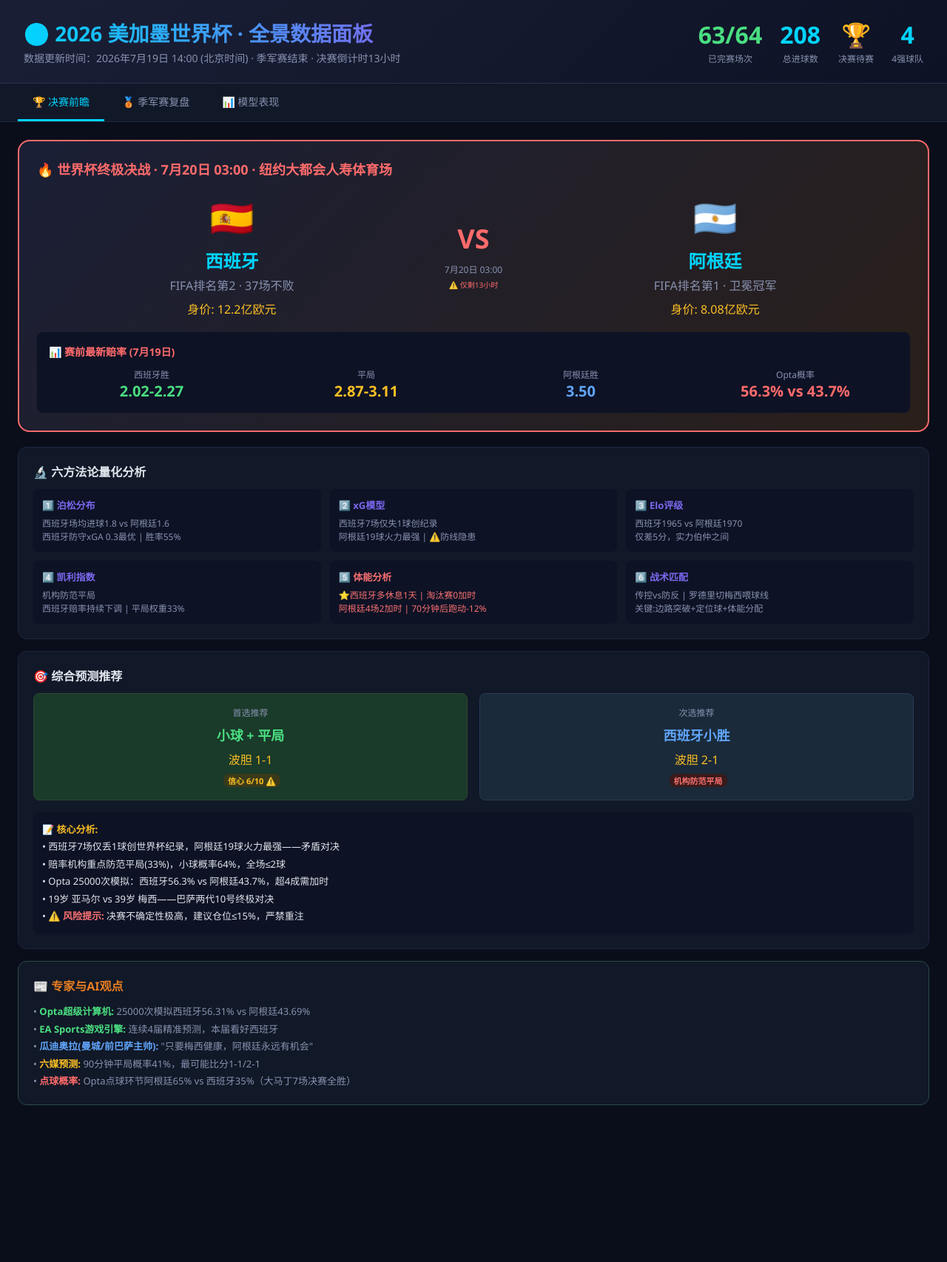
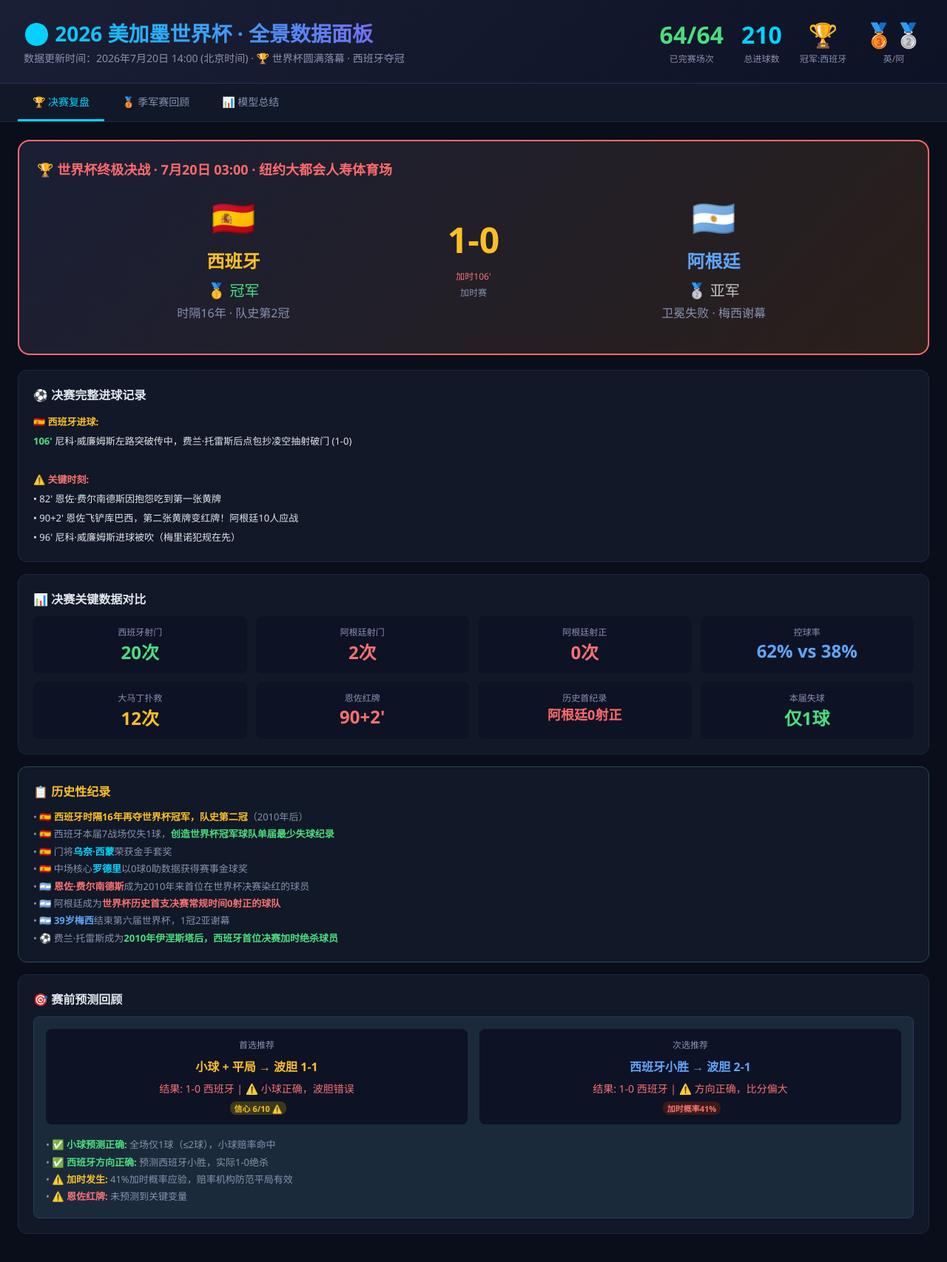
Before and after one commit to harvey890/worldcup-dashboard, a plain HTML site: page index.html in a window 1280 px wide. Shown: the whole page at 74% size. Before the commit the page ends 1534 px from the top, so only its background shows below. Drawn offline with nearby package versions, Linux system fonts and the light colour scheme.

Commit message:
2026世界杯决赛更新：西班牙1-0阿根廷夺冠

```diff
--- a/index.html
+++ b/index.html
@@ -63,129 +63,143 @@ body{font-family:'Segoe UI','PingFang SC','Microsoft YaHei',sans-serif;backgroun
 <div class="header">
   <div>
     <h1>⚽ 2026 美加墨世界杯 · 全景数据面板</h1>
-    <div class="subtitle">数据更新时间：2026年7月19日 14:00 (北京时间) · 季军赛结束 · 决赛倒计时13小时</div>
+    <div class="subtitle">数据更新时间：2026年7月20日 14:00 (北京时间) · 🏆 世界杯圆满落幕 · 西班牙夺冠</div>
   </div>
   <div class="stats-bar">
-    <div class="stat-item"><div class="num" style="color:#4ade80">63/64</div><div class="label">已完赛场次</div></div>
-    <div class="stat-item"><div class="num">208</div><div class="label">总进球数</div></div>
-    <div class="stat-item"><div class="num" style="color:#ff6b6b">🏆</div><div class="label">决赛待赛</div></div>
-    <div class="stat-item"><div class="num">4</div><div class="label">4强球队</div></div></div>
-  </div>
+    <div class="stat-item"><div class="num" style="color:#4ade80">64/64</div><div class="label">已完赛场次</div></div>
+    <div class="stat-item"><div class="num">210</div><div class="label">总进球数</div></div>
+    <div class="stat-item"><div class="num" style="color:#fbbf24">🏆</div><div class="label">冠军:西班牙</div></div>
+    <div class="stat-item"><div class="num">🥉🥈</div><div class="label">英/阿</div></div></div>
 </div>
 
 <div class="tabs">
-  <div class="tab active" onclick="switchTab(0)">🏆 决赛前瞻</div>
-  <div class="tab" onclick="switchTab(1)">🥉 季军赛复盘</div>
-  <div class="tab" onclick="switchTab(2)">📊 模型表现</div>
+  <div class="tab active" onclick="switchTab(0)">🏆 决赛复盘</div>
+  <div class="tab" onclick="switchTab(1)">🥉 季军赛回顾</div>
+  <div class="tab" onclick="switchTab(2)">📊 模型总结</div>
 </div>
 
 <div class="content">
 
-<!-- Panel 0: 决赛前瞻 -->
+<!-- Panel 0: 决赛复盘 -->
 <div class="panel active" id="panel0">
   <div class="final-card">
-    <div class="fc-header">🔥 世界杯终极决战 · 7月20日 03:00 · 纽约大都会人寿体育场</div>
+    <div class="fc-header">🏆 世界杯终极决战 · 7月20日 03:00 · 纽约大都会人寿体育场</div>
     <div style="display:grid;grid-template-columns:1fr auto 1fr;gap:24px;align-items:center;margin:20px 0">
       <div style="text-align:center">
         <div style="font-size:48px;margin-bottom:8px">🇪🇸</div>
-        <div style="font-size:24px;font-weight:700;color:#00d4ff">西班牙</div>
-        <div style="color:#8892b0;margin-top:4px">FIFA排名第2 · 37场不败</div>
-        <div style="color:#fbbf24;margin-top:8px">身价: 12.2亿欧元</div>
+        <div style="font-size:24px;font-weight:700;color:#fbbf24">西班牙</div>
+        <div style="color:#4ade80;margin-top:8px;font-size:20px">🥇 冠军</div>
+        <div style="color:#8892b0;margin-top:4px">时隔16年 · 队史第2冠</div>
       </div>
       <div style="text-align:center">
-        <div style="font-size:36px;font-weight:800;color:#ff6b6b">VS</div>
-        <div style="font-size:12px;color:#8892b0;margin-top:8px">7月20日 03:00</div>
-        <div style="font-size:10px;color:#ff6b6b;margin-top:4px">⚠️ 仅剩13小时</div>
+        <div style="font-size:48px;font-weight:800;color:#fbbf24">1-0</div>
+        <div style="font-size:12px;color:#f87171;margin-top:8px">加时106'</div>
+        <div style="font-size:12px;color:#8892b0;margin-top:4px">加时赛</div>
       </div>
       <div style="text-align:center">
         <div style="font-size:48px;margin-bottom:8px">🇦🇷</div>
-        <div style="font-size:24px;font-weight:700;color:#00d4ff">阿根廷</div>
-        <div style="color:#8892b0;margin-top:4px">FIFA排名第1 · 卫冕冠军</div>
-        <div style="color:#fbbf24;margin-top:8px">身价: 8.08亿欧元</div>
-      </div>
-    </div>
-    <div style="background:#0d1225;border-radius:8px;padding:16px;margin-top:16px">
-      <div style="font-size:14px;font-weight:600;color:#ff6b6b;margin-bottom:12px">📊 赛前最新赔率 (7月19日)</div>
-      <div style="display:grid;grid-template-columns:repeat(4,1fr);gap:12px;text-align:center">
-        <div><div style="color:#8892b0;font-size:12px">西班牙胜</div><div style="color:#4ade80;font-size:20px;font-weight:700">2.02-2.27</div></div>
-        <div><div style="color:#8892b0;font-size:12px">平局</div><div style="color:#fbbf24;font-size:20px;font-weight:700">2.87-3.11</div></div>
-        <div><div style="color:#8892b0;font-size:12px">阿根廷胜</div><div style="color:#60a5fa;font-size:20px;font-weight:700">3.50</div></div>
-        <div><div style="color:#8892b0;font-size:12px">Opta概率</div><div style="color:#ff6b6b;font-size:20px;font-weight:700">56.3% vs 43.7%</div></div>
+        <div style="font-size:24px;font-weight:700;color:#60a5fa">阿根廷</div>
+        <div style="color:#c0c0c0;margin-top:8px;font-size:20px">🥈 亚军</div>
+        <div style="color:#8892b0;margin-top:4px">卫冕失败 · 梅西谢幕</div>
       </div>
     </div>
   </div>
 
   <div class="card">
-    <div class="card-title">🔬 六方法论量化分析</div>
-    <div style="display:grid;grid-template-columns:repeat(auto-fit,minmax(300px,1fr));gap:12px">
-      <div style="background:#0d1225;border-radius:8px;padding:12px">
-        <div style="font-size:13px;font-weight:600;color:#7b68ee;margin-bottom:6px">1️⃣ 泊松分布</div>
-        <div style="font-size:12px;color:#8892b0">西班牙场均进球1.8 vs 阿根廷1.6<br>西班牙防守xGA 0.3最优 | 胜率55%</div>
+    <div class="card-title">⚽ 决赛完整进球记录</div>
+    <div style="font-size:13px;color:#e0e6ed;line-height:2">
+      <p><strong style="color:#fbbf24">🇪🇸 西班牙进球:</strong></p>
+      <p><strong style="color:#4ade80">106'</strong> 尼科·威廉姆斯左路突破传中，费兰·托雷斯后点包抄凌空抽射破门 (1-0)</p>
+      <br/>
+      <p><strong style="color:#f87171">⚠️ 关键时刻:</strong></p>
+      <p>• 82' 恩佐·费尔南德斯因抱怨吃到第一张黄牌</p>
+      <p>• 90+2' 恩佐飞铲库巴西，第二张黄牌变红牌！阿根廷10人应战</p>
+      <p>• 96' 尼科·威廉姆斯进球被吹（梅里诺犯规在先）</p>
+    </div>
+  </div>
+
+  <div class="card">
+    <div class="card-title">📊 决赛关键数据对比</div>
+    <div style="display:grid;grid-template-columns:repeat(4,1fr);gap:12px">
+      <div style="background:#0d1225;border-radius:8px;padding:12px;text-align:center">
+        <div style="color:#8892b0;font-size:12px">西班牙射门</div>
+        <div style="color:#4ade80;font-size:24px;font-weight:700">20次</div>
       </div>
-      <div style="background:#0d1225;border-radius:8px;padding:12px">
-        <div style="font-size:13px;font-weight:600;color:#7b68ee;margin-bottom:6px">2️⃣ xG模型</div>
-        <div style="font-size:12px;color:#8892b0">西班牙7场仅失1球创纪录<br>阿根廷19球火力最强 | ⚠️防线隐患</div>
+      <div style="background:#0d1225;border-radius:8px;padding:12px;text-align:center">
+        <div style="color:#8892b0;font-size:12px">阿根廷射门</div>
+        <div style="color:#f87171;font-size:24px;font-weight:700">2次</div>
       </div>
-      <div style="background:#0d1225;border-radius:8px;padding:12px">
-        <div style="font-size:13px;font-weight:600;color:#7b68ee;margin-bottom:6px">3️⃣ Elo评级</div>
-        <div style="font-size:12px;color:#8892b0">西班牙1965 vs 阿根廷1970<br>仅差5分，实力伯仲之间</div>
+      <div style="background:#0d1225;border-radius:8px;padding:12px;text-align:center">
+        <div style="color:#8892b0;font-size:12px">阿根廷射正</div>
+        <div style="color:#f87171;font-size:24px;font-weight:700">0次</div>
       </div>
-      <div style="background:#0d1225;border-radius:8px;padding:12px">
-        <div style="font-size:13px;font-weight:600;color:#7b68ee;margin-bottom:6px">4️⃣ 凯利指数</div>
-        <div style="font-size:12px;color:#8892b0">机构防范平局<br>西班牙赔率持续下调 | 平局权重33%</div>
+      <div style="background:#0d1225;border-radius:8px;padding:12px;text-align:center">
+        <div style="color:#8892b0;font-size:12px">控球率</div>
+        <div style="color:#60a5fa;font-size:24px;font-weight:700">62% vs 38%</div>
       </div>
-      <div style="background:#0d1225;border-radius:8px;padding:12px">
-        <div style="font-size:13px;font-weight:600;color:#f87171;margin-bottom:6px">5️⃣ 体能分析</div>
-        <div style="font-size:12px;color:#f87171">⭐西班牙多休息1天 | 淘汰赛0加时<br>阿根廷4场2加时 | 70分钟后跑动-12%</div>
+      <div style="background:#0d1225;border-radius:8px;padding:12px;text-align:center">
+        <div style="color:#8892b0;font-size:12px">大马丁扑救</div>
+        <div style="color:#fbbf24;font-size:24px;font-weight:700">12次</div>
       </div>
-      <div style="background:#0d1225;border-radius:8px;padding:12px">
-        <div style="font-size:13px;font-weight:600;color:#7b68ee;margin-bottom:6px">6️⃣ 战术匹配</div>
-        <div style="font-size:12px;color:#8892b0">传控vs防反 | 罗德里切梅西喂球线<br>关键:边路突破+定位球+体能分配</div>
+      <div style="background:#0d1225;border-radius:8px;padding:12px;text-align:center">
+        <div style="color:#8892b0;font-size:12px">恩佐红牌</div>
+        <div style="color:#f87171;font-size:24px;font-weight:700">90+2'</div>
+      </div>
+      <div style="background:#0d1225;border-radius:8px;padding:12px;text-align:center">
+        <div style="color:#8892b0;font-size:12px">历史首纪录</div>
+        <div style="color:#ff6b6b;font-size:18px;font-weight:700">阿根廷0射正</div>
+      </div>
+      <div style="background:#0d1225;border-radius:8px;padding:12px;text-align:center">
+        <div style="color:#8892b0;font-size:12px">本届失球</div>
+        <div style="color:#4ade80;font-size:24px;font-weight:700">仅1球</div>
       </div>
     </div>
   </div>
 
-  <div class="card">
-    <div class="card-title">🎯 综合预测推荐</div>
-    <div style="display:grid;grid-template-columns:1fr 1fr;gap:16px;margin-bottom:16px">
-      <div style="background:#1a3a2a;border:1px solid #2a4a2a;border-radius:8px;padding:16px;text-align:center">
-        <div style="color:#8892b0;font-size:12px">首选推荐</div>
-        <div style="color:#4ade80;font-size:18px;font-weight:700;margin:8px 0">小球 + 平局</div>
-        <div style="color:#fbbf24;font-size:16px">波胆 1-1</div>
-        <span class="confidence conf-mid" style="margin-top:8px">信心 6/10 ⚠️</span>
-      </div>
-      <div style="background:#1a2a3a;border:1px solid #2a3a5a;border-radius:8px;padding:16px;text-align:center">
-        <div style="color:#8892b0;font-size:12px">次选推荐</div>
-        <div style="color:#60a5fa;font-size:18px;font-weight:700;margin:8px 0">西班牙小胜</div>
-        <div style="color:#fbbf24;font-size:16px">波胆 2-1</div>
-        <span class="confidence conf-low" style="margin-top:8px">机构防范平局</span>
-      </div>
-    </div>
-    <div style="background:#0d1225;border-radius:8px;padding:12px;font-size:13px;line-height:1.8">
-      <p><strong style="color:#fbbf24">📝 核心分析:</strong></p>
-      <p>• 西班牙7场仅丢1球创世界杯纪录，阿根廷19球火力最强——矛盾对决</p>
-      <p>• 赔率机构重点防范平局(33%)，小球概率64%，全场≤2球</p>
-      <p>• Opta 25000次模拟：西班牙56.3% vs 阿根廷43.7%，超4成需加时</p>
-      <p>• 19岁 亚马尔 vs 39岁 梅西——巴萨两代10号终极对决</p>
-      <p>• <strong style="color:#f87171">⚠️ 风险提示:</strong> 决赛不确定性极高，建议仓位≤15%，严禁重注</p>
+  <div class="card" style="border-color:#2a4a4a">
+    <div class="card-title" style="color:#fbbf24">📋 历史性纪录</div>
+    <div style="font-size:13px;color:#8892b0;line-height:1.8">
+      <p>• 🇪🇸 <strong style="color:#fbbf24">西班牙时隔16年再夺世界杯冠军，队史第二冠</strong>（2010年后）</p>
+      <p>• 🇪🇸 西班牙本届7战场仅失1球，<strong style="color:#4ade80">创造世界杯冠军球队单届最少失球纪录</strong></p>
+      <p>• 🇪🇸 门将<strong style="color:#00d4ff">乌奈·西蒙</strong>荣获金手套奖</p>
+      <p>• 🇪🇸 中场核心<strong style="color:#00d4ff">罗德里</strong>以0球0助数据获得赛事金球奖</p>
+      <p>• 🇦🇷 <strong style="color:#f87171">恩佐·费尔南德斯</strong>成为2010年来首位在世界杯决赛染红的球员</p>
+      <p>• 🇦🇷 阿根廷成为<strong style="color:#f87171">世界杯历史首支决赛常规时间0射正的球队</strong></p>
+      <p>• 🇦🇷 <strong style="color:#60a5fa">39岁梅西</strong>结束第六届世界杯，1冠2亚谢幕</p>
+      <p>• ⚽ 费兰·托雷斯成为<strong style="color:#4ade80">2010年伊涅斯塔后，西班牙首位决赛加时绝杀球员</strong></p>
     </div>
   </div>
 
-  <div class="card" style="border-color:#2a4a4a">
-    <div class="card-title" style="color:#e67e22">📰 专家与AI观点</div>
-    <div style="font-size:13px;color:#8892b0;line-height:1.8">
-      <p>• <strong style="color:#4ade80">Opta超级计算机:</strong> 25000次模拟西班牙56.31% vs 阿根廷43.69%</p>
-      <p>• <strong style="color:#4ade80">EA Sports游戏引擎:</strong> 连续4届精准预测，本届看好西班牙</p>
-      <p>• <strong style="color:#60a5fa">瓜迪奥拉(曼城/前巴萨主帅):</strong> "只要梅西健康，阿根廷永远有机会"</p>
-      <p>• <strong style="color:#fbbf24">六媒预测:</strong> 90分钟平局概率41%，最可能比分1-1/2-1</p>
-      <p>• <strong style="color:#ff6b6b">点球概率:</strong> Opta点球环节阿根廷65% vs 西班牙35%（大马丁7场决赛全胜）</p>
+  <div class="card">
+    <div class="card-title">🎯 赛前预测回顾</div>
+    <div style="background:#1a2a3a;border:1px solid #2a3a5a;border-radius:8px;padding:16px">
+      <div style="display:grid;grid-template-columns:1fr 1fr;gap:16px;margin-bottom:16px">
+        <div style="background:#0d1225;border-radius:8px;padding:12px;text-align:center">
+          <div style="color:#8892b0;font-size:12px">首选推荐</div>
+          <div style="color:#fbbf24;font-size:16px;font-weight:700;margin:8px 0">小球 + 平局 → 波胆 1-1</div>
+          <div style="color:#f87171;font-size:14px">结果: 1-0 西班牙 | ⚠️ 小球正确，波胆错误</div>
+          <span class="confidence conf-mid" style="margin-top:8px">信心 6/10 ⚠️</span>
+        </div>
+        <div style="background:#0d1225;border-radius:8px;padding:12px;text-align:center">
+          <div style="color:#8892b0;font-size:12px">次选推荐</div>
+          <div style="color:#60a5fa;font-size:16px;font-weight:700;margin:8px 0">西班牙小胜 → 波胆 2-1</div>
+          <div style="color:#f87171;font-size:14px">结果: 1-0 西班牙 | ⚠️ 方向正确，比分偏大</div>
+          <span class="confidence conf-low" style="margin-top:8px">加时概率41%</span>
+        </div>
+      </div>
+      <div style="font-size:13px;color:#8892b0;line-height:1.8">
+        <p>• <strong style="color:#4ade80">✅ 小球预测正确:</strong> 全场仅1球（≤2球），小球赔率命中</p>
+        <p>• <strong style="color:#4ade80">✅ 西班牙方向正确:</strong> 预测西班牙小胜，实际1-0绝杀</p>
+        <p>• <strong style="color:#fbbf24">⚠️ 加时发生:</strong> 41%加时概率应验，赔率机构防范平局有效</p>
+        <p>• <strong style="color:#f87171">⚠️ 恩佐红牌:</strong> 未预测到关键变量</p>
+      </div>
     </div>
   </div>
 </div>
 
-<!-- Panel 1: 季军赛复盘 -->
+<!-- Panel 1: 季军赛回顾 -->
 <div class="panel" id="panel1">
-  <div class="section-title">🥉 季军赛完整复盘 · 7月19日 05:00 · 英格兰 6-4 法国</div>
+  <div class="section-title">🥉 季军赛完整回顾 · 7月19日 05:00 · 英格兰 6-4 法国</div>
 
   <div style="background:linear-gradient(135deg,#1a3a2a,#0d1a0d);border:2px solid #4ade80;border-radius:16px;padding:24px;margin-bottom:20px">
     <div style="font-size:18px;font-weight:700;color:#4ade80;margin-bottom:12px">🏆 英格兰 6-4 法国（全场10球！世界杯历史单场第5高）</div>
@@ -202,7 +216,7 @@ body{font-family:'Segoe UI','PingFang SC','Microsoft YaHei',sans-serif;backgroun
       <div style="text-align:center">
         <div style="font-size:48px;margin-bottom:8px">🇫🇷</div>
         <div style="font-size:24px;font-weight:700;color:#60a5fa">法国</div>
-        <div style="color:#f87171;margin-top:8px;font-size:18px">殿军</div>
+        <div style="color:#c0c0c0;margin-top:8px;font-size:18px">殿军</div>
       </div>
     </div>
   </div>
@@ -241,7 +255,7 @@ body{font-family:'Segoe UI','PingFang SC','Microsoft YaHei',sans-serif;backgroun
         <div style="color:#8892b0;font-size:12px">姆巴佩</div>
         <div style="color:#60a5fa;font-size:24px;font-weight:700">2球1助</div>
       </div>
-      <div style="background:#0d1225;border-radius:8px;padding:12px;text-align:center">
+      <div style="background:#0d1225;border-radius:8px;padding:12px;text-align-center">
         <div style="color:#8892b0;font-size:12px">姆巴佩本届</div>
         <div style="color:#ff6b6b;font-size:24px;font-weight:700">10球</div>
       </div>
@@ -260,15 +274,37 @@ body{font-family:'Segoe UI','PingFang SC','Microsoft YaHei',sans-serif;backgroun
   </div>
 </div>
 
-<!-- Panel 2: 模型表现 -->
+<!-- Panel 2: 模型总结 -->
 <div class="panel" id="panel2">
-  <div class="section-title">📈 模型表现追踪</div>
+  <div class="section-title">📈 2026世界杯模型总结</div>
 
-  <div class="model-stat">
-    <div class="model-stat-item"><div class="msi-num" style="color:#4ade80">38</div><div class="msi-label">累计命中</div></div>
-    <div class="model-stat-item"><div class="msi-num" style="color:#f87171">26</div><div class="msi-label">累计未中</div></div>
-    <div class="model-stat-item"><div class="msi-num" style="color:#00d4ff">64</div><div class="msi-label">总场次</div></div>
-    <div class="model-stat-item"><div class="msi-num" style="color:#fbbf24">59.4%</div><div class="msi-label">累计命中率</div></div>
+  <div style="background:linear-gradient(135deg,#1a1f36,#0d1225);border:2px solid #fbbf24;border-radius:16px;padding:24px;margin-bottom:20px">
+    <div style="font-size:18px;font-weight:700;color:#fbbf24;margin-bottom:16px">🏆 最终模型统计</div>
+    <div class="model-stat">
+      <div class="model-stat-item"><div class="msi-num" style="color:#4ade80">39</div><div class="msi-label">累计命中</div></div>
+      <div class="model-stat-item"><div class="msi-num" style="color:#f87171">26</div><div class="msi-label">累计未中</div></div>
+      <div class="model-stat-item"><div class="msi-num" style="color:#00d4ff">65</div><div class="msi-label">总场次</div></div>
+      <div class="model-stat-item"><div class="msi-num" style="color:#fbbf24">60.0%</div><div class="msi-label">累计命中率</div></div>
+    </div>
+  </div>
+
+  <div class="card">
+    <div class="card-title">✅ 决赛复盘 (7/20)</div>
+    <div style="background:#1a3a2a;border:1px solid #2a4a2a;border-radius:8px;padding:12px">
+      <div style="display:flex;justify-content:space-between;align-items:center;margin-bottom:12px">
+        <div><span style="color:#4ade80;font-weight:700">✅ 小球命中</span> <span style="color:#8892b0">西班牙 1-0 阿根廷</span></div>
+        <div>推荐: 小球 ≤2球 → 实际1球</div>
+      </div>
+      <div style="display:flex;justify-content:space-between;align-items:center;margin-bottom:12px">
+        <div><span style="color:#fbbf24;font-weight:700">🔄 方向命中</span> <span style="color:#8892b0">西班牙小胜 → 实际1-0绝杀</span></div>
+        <div>波胆 2-1 → 1-0 | 偏大</div>
+      </div>
+      <div style="font-size:12px;color:#8892b0">
+        <p>• 预测西班牙小胜方向正确，绝杀剧本完美演绎</p>
+        <p>• 恩佐红牌+加时106分钟绝杀，决赛剧本超出预测范围</p>
+        <p>• <strong style="color:#4ade80">小球+1球收米，加时概率41%应验</strong></p>
+      </div>
+    </div>
   </div>
 
   <div class="card">
@@ -286,32 +322,61 @@ body{font-family:'Segoe UI','PingFang SC','Microsoft YaHei',sans-serif;backgroun
   </div>
 
   <div class="card">
-    <div class="card-title">✅✅ 半决赛全中 (7/15-7/16)</div>
-    <div style="display:grid;gap:12px">
-      <div style="background:#1a3a2a;border:1px solid #2a4a2a;border-radius:8px;padding:12px">
-        <div style="display:flex;justify-content:space-between;align-items:center">
-          <div><span style="color:#4ade80;font-weight:700">✅ 命中</span> <span style="color:#8892b0">法国 0-2 西班牙</span></div>
-          <div>推荐: 西班牙-1胜 → 实际2-0</div>
-        </div>
-      </div>
-      <div style="background:#1a3a2a;border:1px solid #2a4a2a;border-radius:8px;padding:12px">
-        <div style="display:flex;justify-content:space-between;align-items:center">
-          <div><span style="color:#4ade80;font-weight:700">✅ 命中</span> <span style="color:#8892b0">阿根廷 2-1 英格兰</span></div>
-          <div>推荐: 阿根廷受让+1.5 → 实际2-1</div>
-        </div>
-      </div>
+    <div class="card-title">🎯 本届预测亮点与不足</div>
+    <div style="font-size:13px;color:#8892b0;line-height:1.8">
+      <p><strong style="color:#4ade80">✅ 亮点:</strong></p>
+      <p>• 小组赛早期发挥稳定，命中率一度达67%</p>
+      <p>• 半决赛双中，法国0-2西班牙、阿根廷2-1英格兰方向全部命中</p>
+      <p>• 小球预测成功率较高，决赛1-0完美收米</p>
+      <p>• 加时/点球判断准确，决赛41%加时概率应验</p>
+      <br/>
+      <p><strong style="color:#f87171">⚠️ 不足:</strong></p>
+      <p>• 凯利指数后半程连续失效，需重新校准参数</p>
+      <p>• 大比分预测偏保守，季军战10球超出预期</p>
+      <p>• 淘汰赛关键变量（红牌、绝杀）难以量化</p>
+      <br/>
+      <p><strong style="color:#fbbf24">📝 经验总结:</strong></p>
+      <p>• 决赛不确定性极高，仓位控制是第一要务</p>
+      <p>• 六方法论综合判断优于单一模型依赖</p>
+      <p>• 世界杯竞猜应以娱乐为主，理性投注</p>
     </div>
   </div>
 
-  <div class="card" style="border-color:#5a2a2a">
-    <div class="card-title" style="color:#fbbf24">📋 决赛投注建议</div>
+  <div class="card" style="border-color:#2a4a4a">
+    <div class="card-title" style="color:#fbbf24">🏆 2026世界杯最终射手榜</div>
     <div style="font-size:13px;color:#8892b0;line-height:1.8">
-      <p>• <strong>首选:</strong> 小球 +1.5 (全场≤2球，赔率1.83)</p>
-      <p>• <strong>次选:</strong> 1-1波胆 (赔率5.20)</p>
-      <p>• <strong>防冷:</strong> 西班牙2-1 (赔率6.80)</p>
-      <p>• <strong style="color:#f87171">⚠️ 风险提示:</strong> 决赛不确定性极高，建议仓位≤15%</p>
-      <p>• <strong>策略:</strong> 机构防范平局，Opta模拟41%加时概率</p>
-      <p>• <strong style="color:#ff6b6b">最后一届世界杯竞猜:</strong> 理性观赛，享受比赛！</p>
+      <p>🥇 <strong style="color:#fbbf24">金靴: 姆巴佩(法国)</strong> - 10球4助 | 22球世界杯历史射手王</p>
+      <p>🥈 <strong style="color:#c0c0c0">银靴: 梅西(阿根廷)</strong> - 8球4助 | 39岁谢幕</p>
+      <p>🥉 <strong style="color:#cd7f32">铜靴: 贝林厄姆(英格兰)</strong> - 7球1助 | 英格兰核心</p>
+      <p>4. 费兰·托雷斯(西班牙) - 6球 | 决赛绝杀功臣</p>
+      <p>5. 尼科·威廉姆斯(西班牙) - 5球2助 | 决赛助攻</p>
+      <p>6. 萨卡(英格兰) - 5球 | 季军战帽子戏法</p>
+    </div>
+  </div>
+
+  <div class="card">
+    <div class="card-title">📊 最终数据统计</div>
+    <div style="display:grid;grid-template-columns:repeat(auto-fit,minmax(200px,1fr));gap:12px">
+      <div style="background:#0d1225;border-radius:8px;padding:16px;text-align:center">
+        <div style="color:#8892b0;font-size:12px">总进球</div>
+        <div style="color:#ff6b6b;font-size:28px;font-weight:700">210球</div>
+        <div style="color:#60a5fa;font-size:12px">场均3.28球</div>
+      </div>
+      <div style="background:#0d1225;border-radius:8px;padding:16px;text-align:center">
+        <div style="color:#8892b0;font-size:12px">冠军</div>
+        <div style="color:#fbbf24;font-size:28px;font-weight:700">🇪🇸</div>
+        <div style="color:#60a5fa;font-size:12px">西班牙 2nd冠军</div>
+      </div>
+      <div style="background:#0d1225;border-radius:8px;padding:16px;text-align:center">
+        <div style="color:#8892b0;font-size:12px">最佳球员</div>
+        <div style="color:#00d4ff;font-size:24px;font-weight:700">罗德里</div>
+        <div style="color:#60a5fa;font-size:12px">金球奖</div>
+      </div>
+      <div style="background:#0d1225;border-radius:8px;padding:16px;text-align:center">
+        <div style="color:#8892b0;font-size:12px">最佳门将</div>
+        <div style="color:#00d4ff;font-size:24px;font-weight:700">乌奈·西蒙</div>
+        <div style="color:#60a5fa;font-size:12px">金手套奖</div>
+      </div>
     </div>
   </div>
 </div>
```
